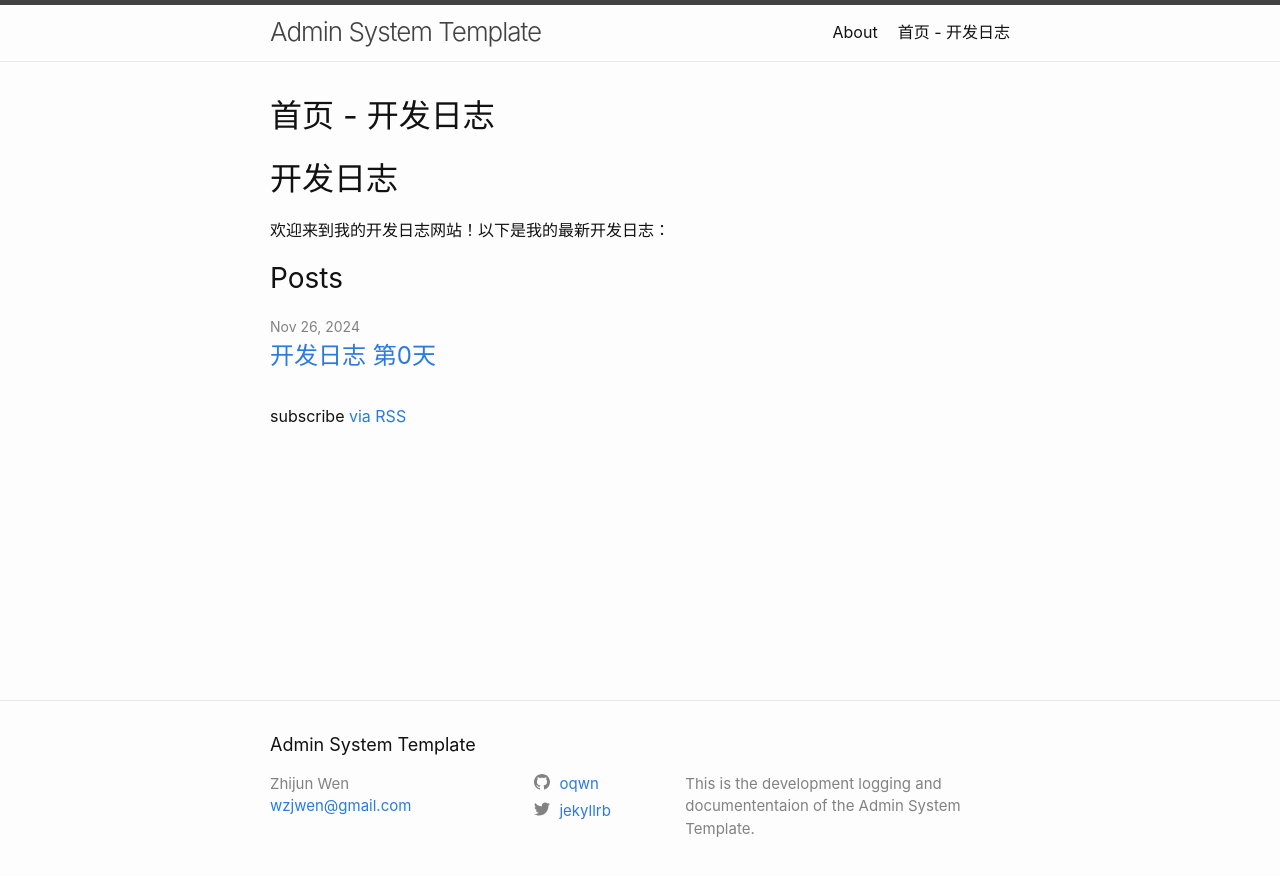
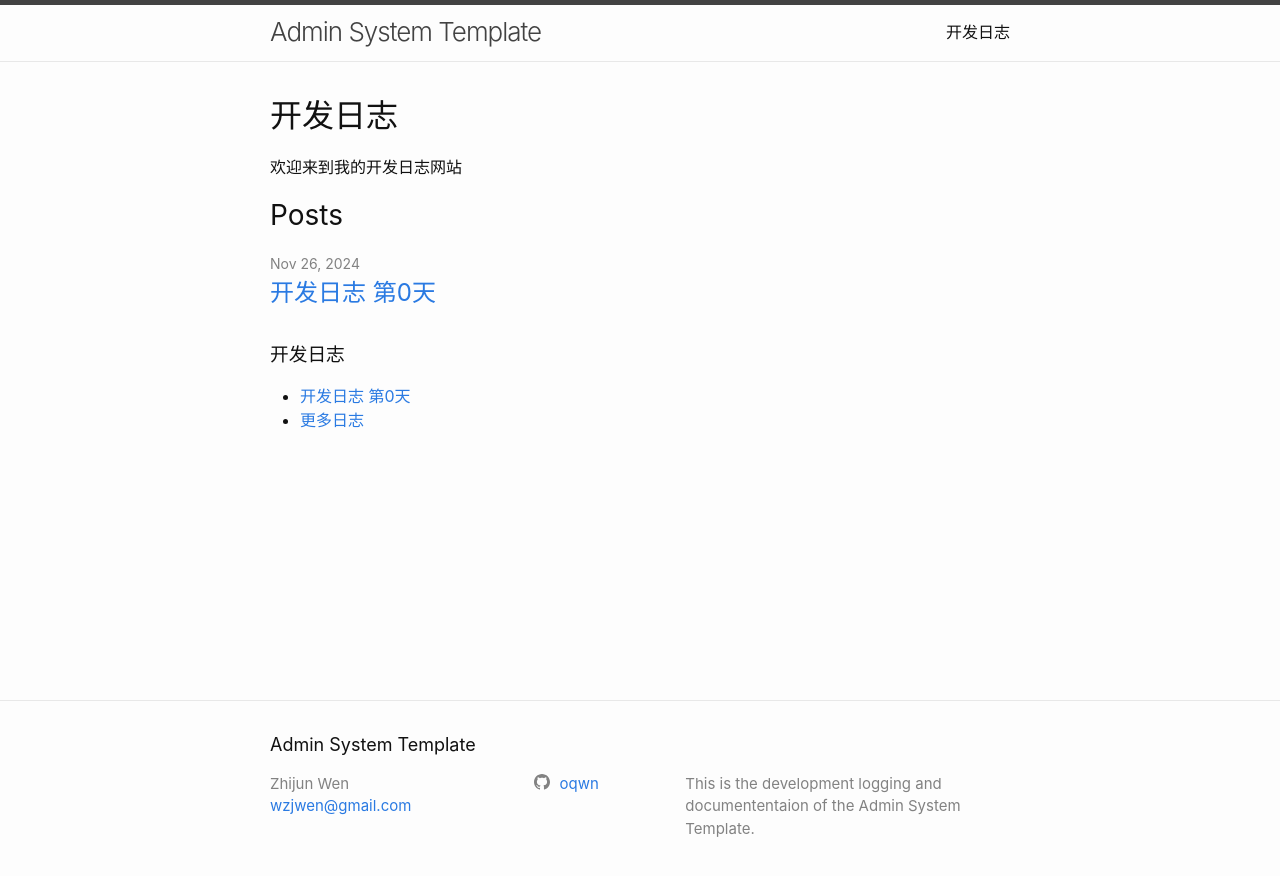
Before and after one commit to oqwn/AdminSystemTemplate, a Jekyll site: the page built from index.markdown, in a window 1280 px wide. Shown: the top 876 px of the page. Built offline with Jekyll 4.4.1, drawn with Linux system fonts in a browser that asks for light colours.

Commit message:
finalized my doc

```diff
--- a/_config.yml
+++ b/_config.yml
@@ -25,7 +25,6 @@ description: >- # this means to ignore newlines until "baseurl:"
   This is the development logging and documententaion of the Admin System Template.
 baseurl: "/AdminSystemTemplate" # the subpath of your site, e.g. /blog
 url: "https://oqwn.github.io" # the base hostname & protocol for your site, e.g. http://example.com
-twitter_username: jekyllrb
 github_username:  oqwn
 
 # Build settings
--- /dev/null
+++ b/_includes/sidebar.html
@@ -0,0 +1,8 @@
+<!-- _layouts/sidebar.html -->
+<div class="sidebar">
+    <h3>开发日志</h3>
+    <ul>
+      <li><a href="{{ site.baseurl }}/dev-log/2024/11/26/DevLog.html">开发日志 第0天</a></li>
+      <li><a href="/category/dev-log/">更多日志</a></li>
+    </ul>
+  </div>
--- a/_layouts/default.html
+++ b/_layouts/default.html
@@ -1,5 +1,5 @@
 <!DOCTYPE html>
-<html lang="{{ page.lang | default: site.lang | default: "en" }}">
+<html lang="{{ page.lang | default: site.lang | default: 'en' }}">
 
   {%- include head.html -%}
 
@@ -9,7 +9,13 @@
 
     <main class="page-content" aria-label="Content">
       <div class="wrapper">
-        {{ content }}
+        <div class="main-content">
+          {{ content }}
+        </div>
+
+        <div class="sidebar">
+          {%- include sidebar.html -%}
+        </div>
       </div>
     </main>
 
--- a/_layouts/home.html
+++ b/_layouts/home.html
@@ -27,8 +27,6 @@ layout: default
       </li>
       {%- endfor -%}
     </ul>
-
-    <p class="rss-subscribe">subscribe <a href="{{ "/feed.xml" | relative_url }}">via RSS</a></p>
   {%- endif -%}
 
 </div>
--- a/index.markdown
+++ b/index.markdown
@@ -1,8 +1,6 @@
 ---
 layout: home
-title: "首页 - 开发日志"
+title: "开发日志"
 ---
 
-# 开发日志
-
-欢迎来到我的开发日志网站！以下是我的最新开发日志：
+欢迎来到我的开发日志网站
```
Also changed, not shown: about.markdown (deleted, +0 -18 lines), assets/main.scss (line endings or trailing spaces).
